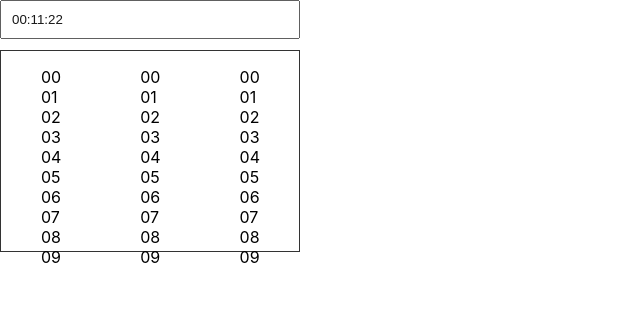
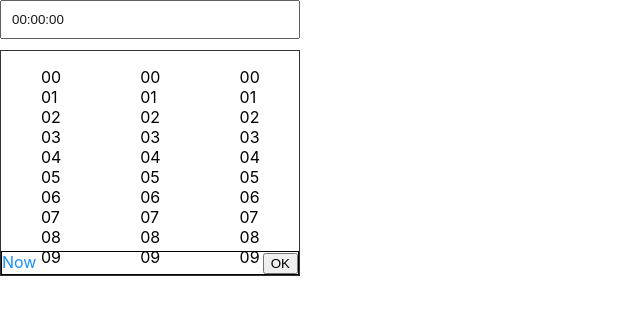
Before and after one commit to musienkoyuriy/react-time, a React (Create React App) app: page / in a window 1280 px wide. Shown: the top 314 px of the page, without its empty margins (0-640 px from the left). Built offline with nearby package versions, Linux system fonts and the light colour scheme.

Commit message:
time selecting

```diff
--- a/src/components/Timepicker/index.js
+++ b/src/components/Timepicker/index.js
@@ -1,22 +1,52 @@
-import { useCallback } from 'react';
 import { useState } from 'react/cjs/react.development';
+import { withZero } from '../helpers/time.helper';
 import TimepickerInput from '../TimepickerInput';
 import TimepickerSelectContainer from '../TimepickerSelectContainer';
 import { TimePickerContainer } from './styles'
 
+const TimePicker = _ => {
+  const [active, setActive] = useState(true);
+  const [hours, setHours] = useState('');
+  const [minutes, setMinutes] = useState('')
+  const [seconds, setSeconds] = useState('')
 
-const TimePicker = props => {
-    const [active, setActive] = useState(true);
-    const onFocusToggle = useCallback(() => {
-        // setActive(active => !active);
-    }, []);
+  const onFocusToggle = () => {
+    // setActive(active => !active);
+  }
 
-    return <TimePickerContainer>
-        <TimepickerInput value="00:11:22"
-            onFocus={onFocusToggle}
-            onBlur={onFocusToggle} />
-        {active && <TimepickerSelectContainer />}
-    </TimePickerContainer>
+  const onHourSelect = hours => {
+    setHours(hours);
+  }
+
+  const onMinutesSelect = minutes => {
+    setMinutes(minutes)
+  }
+
+  const onSecondsSelect = seconds => {
+    setSeconds(seconds);
+  }
+
+  const onNowTimeSelect = () => {
+    const now = new Date();
+
+    setHours(withZero(now.getHours()))
+    setMinutes(withZero(now.getMinutes()))
+    setSeconds(withZero(now.getSeconds()))
+  }
+
+  return <TimePickerContainer>
+    <TimepickerInput
+      hours={hours}
+      minutes={minutes}
+      seconds={seconds}
+      onFocus={onFocusToggle}
+      onBlur={onFocusToggle} />
+    {active && <TimepickerSelectContainer
+      onHourSelect={onHourSelect}
+      onMinuteSelect={onMinutesSelect}
+      onSecondSelect={onSecondsSelect}
+      onNowTimeSelect={onNowTimeSelect} />}
+  </TimePickerContainer>
 }
 
 export default TimePicker;
--- a/src/components/TimepickerInput/index.js
+++ b/src/components/TimepickerInput/index.js
@@ -1,4 +1,5 @@
 import React, { useState } from 'react';
+import { useEffect } from 'react/cjs/react.development';
 import { Input } from './styles';
 
 const TimepickerInput = ({
@@ -6,15 +7,31 @@ const TimepickerInput = ({
   onChange,
   onFocus,
   onBlur,
-  value
+  hours,
+  minutes,
+  seconds
 }) => {
-  const [timeValue, setTimeValue] = useState(value);
+  const [timeValue, setTimeValue] = useState('00:00:00');
+
+  useEffect(() => {
+    if (!hours && !minutes && !seconds) {
+      return;
+    }
+
+    hours = hours || '00';
+    minutes = minutes || '00';
+    seconds = seconds || '00';
+
+    setTimeValue(`${hours}:${minutes}:${seconds}`);
+  }, [hours, minutes, seconds]);
 
   const onChangeHandler = (e) => {
     const timeValue = e.target.value;
     setTimeValue(timeValue)
     onChange(timeValue)
   }
+
+  console.log(timeValue);
   return <Input>
     <input type="text"
       value={timeValue}
--- a/src/components/TimepickerNavbar/index.js
+++ b/src/components/TimepickerNavbar/index.js
@@ -1,12 +1,14 @@
-import { Link, Navbar } from "./styles"
+import { Navbar } from "./styles"
 
-const TimepickerNavbar = ({ onChange }) => {
-  const setNowTime = () => {
-    onChange(new Date().getTime())
-  }
+const TimepickerNavbar = ({ onNowTimeSelect }) => {
   return <Navbar>
-    <a onClick={setNowTime}>Now</a>
+    <div>
+      <a onClick={onNowTimeSelect}>Now</a>
+    </div>
+    <div>
+      <button>OK</button>
+    </div>
   </Navbar>
-}
+};
 
 export default TimepickerNavbar;
--- a/src/components/TimepickerNavbar/styles.js
+++ b/src/components/TimepickerNavbar/styles.js
@@ -3,8 +3,11 @@ import styled from "styled-components";
 export const Navbar = styled.div`
     grid-column: 1 / span 3;
     display: flex;
+    justify-content: space-between;
+    border: 1px solid black;
 
     a {
         color: #1890ff;
+        cursor: pointer;
     }
 `;
--- a/src/components/TimepickerSelect/index.js
+++ b/src/components/TimepickerSelect/index.js
@@ -1,15 +1,9 @@
 import React, { useState, useEffect } from 'react';
-import { TIME_RANGES, UNITS_OF_TIME } from '../../constants/units';
-import { isUnitValid } from '../helpers/time.helper';
+import { TIME_RANGES } from '../../constants/units';
+import { getTimeRange, isUnitValid } from '../helpers/time.helper';
 import { Select, List } from './styles';
 
-const getTimeRange = unitOfTime => {
-  return unitOfTime === UNITS_OF_TIME.HOUR ?
-    TIME_RANGES.HOUR :
-    TIME_RANGES.MINUTES_OR_SECONDS;
-}
-
-const TimepickerSelect = ({ timeStep = 1, unitOfTime }) => {
+const TimepickerSelect = ({ timeStep = 1, unitOfTime, onSelect }) => {
   const [timeRange, setTimeRange] = useState(TIME_RANGES.MINUTES_OR_SECONDS);
   const [timeUnits, setTimeUnits] = useState([]);
 
@@ -45,7 +39,7 @@ const TimepickerSelect = ({ timeStep = 1, unitOfTime }) => {
     <List>
       {
         timeUnits.map((timeUnit, i) =>
-          <li key={i} className="time-unit">{timeUnit}</li>
+          <li key={i} className="time-unit" onClick={() => onSelect(timeUnit)}>{timeUnit}</li>
         )
       }
     </List>
--- a/src/components/TimepickerSelectContainer/index.js
+++ b/src/components/TimepickerSelectContainer/index.js
@@ -1,12 +1,31 @@
 import { UNITS_OF_TIME } from "../../constants/units"
 import TimepickerSelect from "../TimepickerSelect"
+import TimepickerNavbar from '../TimepickerNavbar';
 import { Container } from "./styles";
 
-const TimepickerSelectContainer = ({ hoursTimeStep, minutesTimeStep, secondsTimeStep }) => {
+const TimepickerSelectContainer = ({
+    hoursTimeStep,
+    minutesTimeStep,
+    secondsTimeStep,
+    onHourSelect,
+    onMinuteSelect,
+    onSecondSelect,
+    onNowTimeSelect
+}) => {
     return <Container>
-        <TimepickerSelect unitOfTime={UNITS_OF_TIME.HOUR} timeStep={hoursTimeStep} />
-        <TimepickerSelect unitOfTime={UNITS_OF_TIME.MINUTE} timeStep={minutesTimeStep} />
-        <TimepickerSelect unitOfTime={UNITS_OF_TIME.SECOND} timeStep={secondsTimeStep} />
+        <TimepickerSelect unitOfTime={UNITS_OF_TIME.HOUR}
+            timeStep={hoursTimeStep}
+            onSelect={onHourSelect}
+        />
+        <TimepickerSelect unitOfTime={UNITS_OF_TIME.MINUTE}
+            timeStep={minutesTimeStep}
+            onSelect={onMinuteSelect}
+        />
+        <TimepickerSelect unitOfTime={UNITS_OF_TIME.SECOND}
+            timeStep={secondsTimeStep}
+            onSelect={onSecondSelect}
+        />
+        <TimepickerNavbar onNowTimeSelect={onNowTimeSelect}/>
     </Container>
 }
 
--- a/src/components/helpers/time.helper.js
+++ b/src/components/helpers/time.helper.js
@@ -1,5 +1,15 @@
-import { UNITS_OF_TIME } from "../../constants/units";
+import { TIME_RANGES, UNITS_OF_TIME } from "../../constants/units";
 
 export const isUnitValid = unitOfTime => {
   return Object.values(UNITS_OF_TIME).find(unit => unit === unitOfTime) !== undefined;
 };
+
+export const getTimeRange = unitOfTime => {
+  return unitOfTime === UNITS_OF_TIME.HOUR ?
+    TIME_RANGES.HOUR :
+    TIME_RANGES.MINUTES_OR_SECONDS;
+}
+
+export const withZero = number => {
+  return number <= 9 ? `0${number}` : number
+}
```
